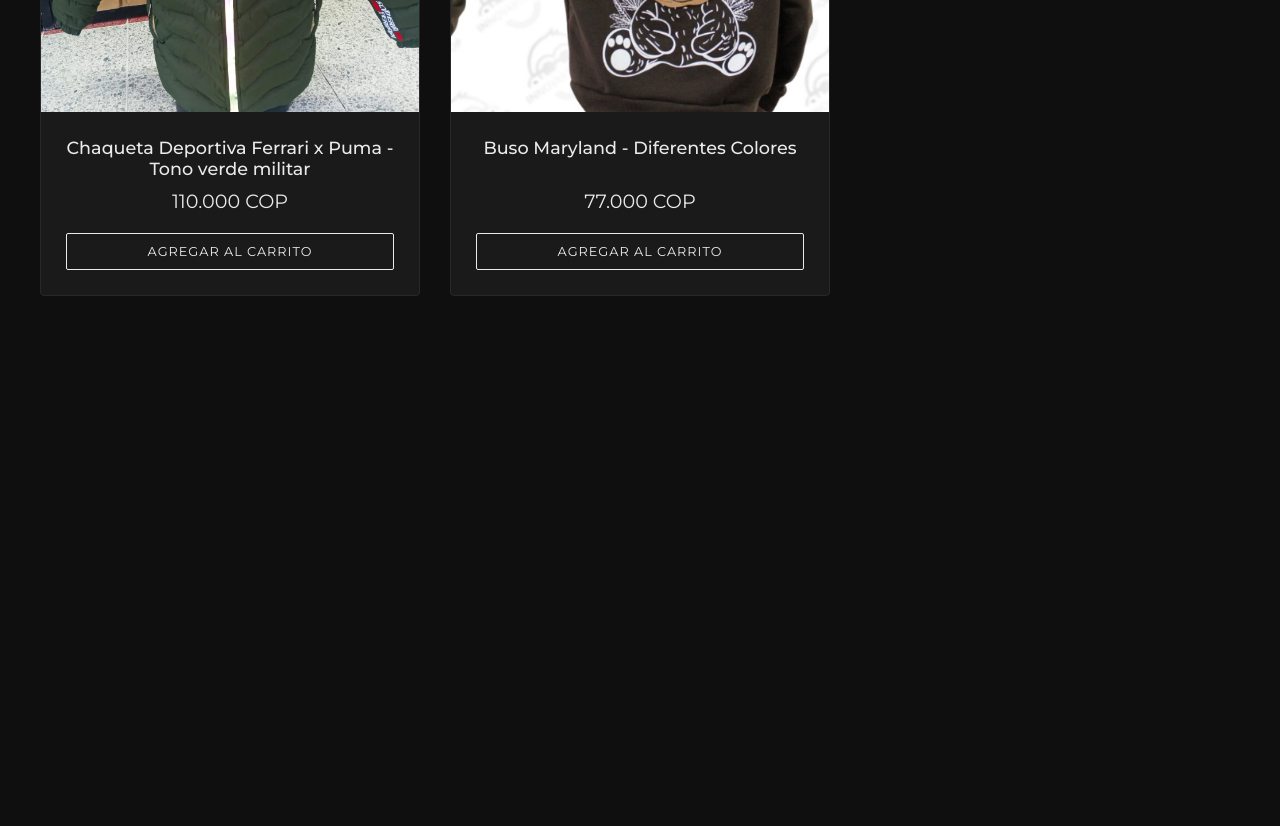
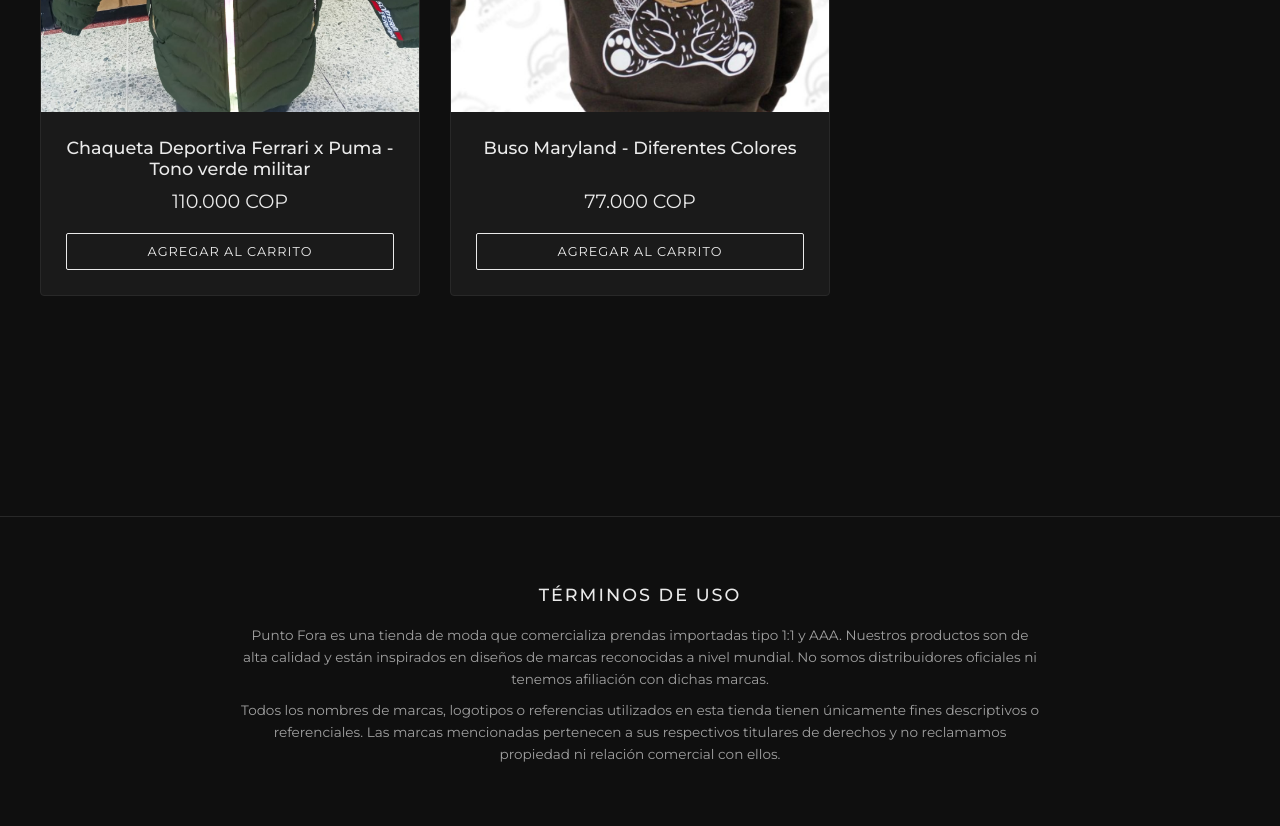
Before and after one commit to xswap1/Punto-Fora, a plain HTML site: page index.html in a window 1280 px wide. Shown: the part 4778-5604 px from the top of the page. Before the commit the page ends 5234 px from the top, so only its background shows below. Drawn offline with nearby package versions, Linux system fonts and the light colour scheme.

Commit message:
Add files via upload

```diff
--- a/index.html
+++ b/index.html
@@ -535,6 +535,33 @@
             height: 35px;
         }
 
+        /* --- INICIO: NUEVOS ESTILOS PARA FOOTER --- */
+        footer {
+            text-align: center;
+            padding: 50px 40px;
+            margin-top: 60px;
+            border-top: 1px solid #282828;
+            color: var(--color-texto-secundario);
+        }
+
+        footer h3 {
+            font-family: var(--font-secundaria);
+            font-size: 1.1em;
+            font-weight: 500;
+            text-transform: uppercase;
+            letter-spacing: 2px;
+            color: var(--color-texto-principal);
+            margin-bottom: 20px;
+        }
+
+        footer p {
+            font-size: 0.85em;
+            line-height: 1.6;
+            max-width: 800px;
+            margin: 0 auto 10px auto;
+        }
+        /* --- FIN: NUEVOS ESTILOS PARA FOOTER --- */
+
         /* ================================================= */
         /* --- ESTILOS RESPONSIVOS PARA MÓVILES --- */
         /* ================================================= */
@@ -613,6 +640,12 @@
 
             .modal-header h2 {
                 font-size: 1.5em;
+            }
+
+             /* --- AJUSTES FOOTER --- */
+            footer {
+                padding: 40px 20px;
+                margin-top: 40px;
             }
         }
 
@@ -712,6 +745,11 @@
         </section>
     </main>
 
+    <footer>
+        <h3>Términos de Uso</h3>
+        <p>Punto Fora es una tienda de moda que comercializa prendas importadas tipo 1:1 y AAA. Nuestros productos son de alta calidad y están inspirados en diseños de marcas reconocidas a nivel mundial. No somos distribuidores oficiales ni tenemos afiliación con dichas marcas.</p>
+        <p>Todos los nombres de marcas, logotipos o referencias utilizados en esta tienda tienen únicamente fines descriptivos o referenciales. Las marcas mencionadas pertenecen a sus respectivos titulares de derechos y no reclamamos propiedad ni relación comercial con ellos.</p>
+    </footer>
     <div id="cart-modal" class="modal-overlay">
         <div class="modal-content">
             <div class="modal-header">
```
